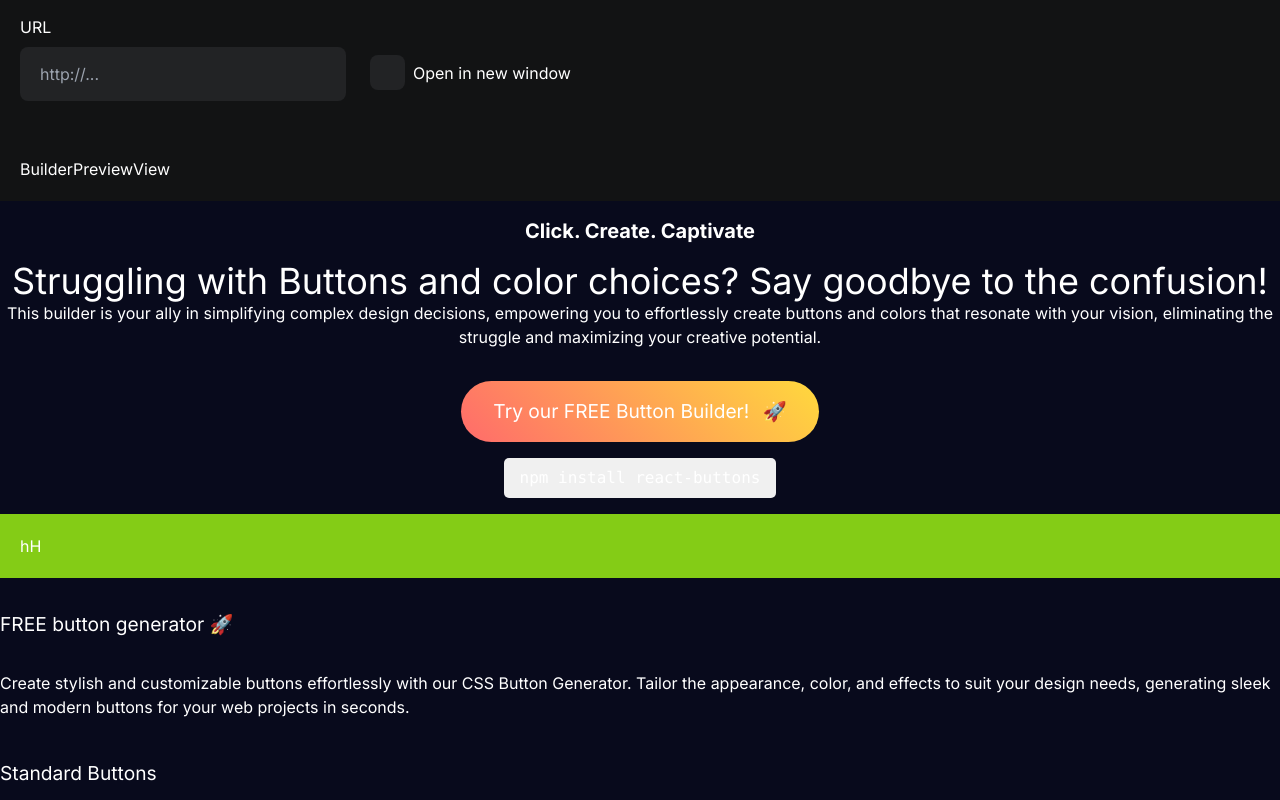
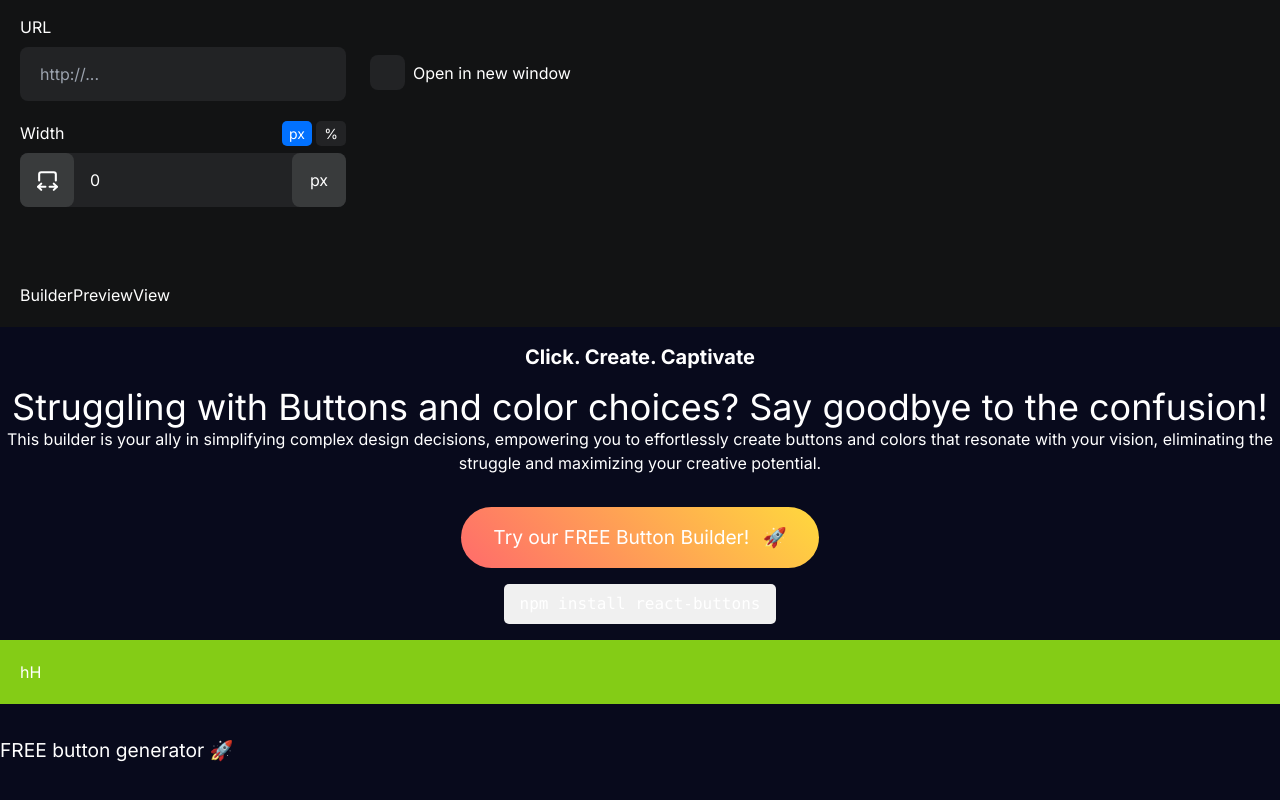
Before and after one commit to c-obsesie/react-buttons, a Next.js app: page / in a window 1280 px wide. Shown: the part 980-1780 px from the top of the page. Built offline with nearby package versions, Linux system fonts and the light colour scheme.

Commit message:
basics form updated

```diff
--- a/src/components/Builder/Builder.scss
+++ b/src/components/Builder/Builder.scss
@@ -36,6 +36,9 @@
         }
     }
 
+    .input-left-icon {
+    }
+
     *:focus,
     *:focus-visible {
         outline: none;
--- a/src/components/Builder/Components/Forms/Basics/Basics.interface.ts
+++ b/src/components/Builder/Components/Forms/Basics/Basics.interface.ts
@@ -7,12 +7,12 @@ export interface IBuilderBasics {
     width: {
         value: number;
         type: "px" | "percent";
-    } | null;
+    };
 
     height: {
         value: number;
         type: "px" | "percent";
-    } | null;
+    };
 
     padding:
         | {
--- a/src/components/Builder/Components/Forms/Basics/Basics.view.tsx
+++ b/src/components/Builder/Components/Forms/Basics/Basics.view.tsx
@@ -1,6 +1,14 @@
+import { useBuilderContext } from "@/providers/builder.provider";
 import { IoMdCheckmark } from "react-icons/io";
+import { TbArrowAutofitWidth } from "react-icons/tb";
 
 const BasicsView = () => {
+    const {
+        state: {
+            basics: { width, height },
+        },
+        setState,
+    } = useBuilderContext();
     return (
         <div className="forms-basic-view">
             <div className="border-b border-[#393b3c] pb-4 mb-4">
@@ -12,7 +20,7 @@ const BasicsView = () => {
                 <input type="text" id="text" className="w-full" />
             </div>
 
-            <div className="grid grid-cols-2 gap-6">
+            <div className="grid grid-cols-2 gap-6 mb-5">
                 <div className="flex flex-col gap-2">
                     <label htmlFor="url">URL</label>
                     <input
@@ -37,6 +45,72 @@ const BasicsView = () => {
                     </label>
                 </div>
             </div>
+
+            <div className="grid grid-cols-2 gap-6">
+                <div className="flex flex-col gap-2 mb-5 relative">
+                    <div className="left-icon bg-[#393b3c] absolute h-[54px] w-[54px] bottom-0 left-0 rounded-[8px] flex items-center justify-center">
+                        <TbArrowAutofitWidth size={25} />
+                    </div>
+
+                    <label htmlFor="text">Width</label>
+                    <input
+                        type="number"
+                        id="width"
+                        min={0}
+                        defaultValue={width?.value}
+                        className="w-full !pl-[70px] !pr-[70px]"
+                    />
+
+                    <div className="left-icon bg-[#393b3c] absolute h-[54px] w-[54px] bottom-0 right-0 rounded-[8px] flex items-center justify-center">
+                        px
+                    </div>
+
+                    <div className="absolute top-0 right-0 flex items-center gap-1">
+                        <button
+                            onClick={() => {
+                                setState((prev) => ({
+                                    ...prev,
+                                    basics: {
+                                        ...prev.basics,
+                                        width: {
+                                            ...prev.basics.width,
+                                            type: "px",
+                                        },
+                                    },
+                                }));
+                            }}
+                            className={`w-[30px] h-[25px] rounded-[5px] text-[14px] ${
+                                width?.type === "px"
+                                    ? "bg-[#0171FF]"
+                                    : "bg-[#222325]"
+                            }`}
+                        >
+                            px
+                        </button>
+                        <button
+                            onClick={() => {
+                                setState((prev) => ({
+                                    ...prev,
+                                    basics: {
+                                        ...prev.basics,
+                                        width: {
+                                            ...prev.basics.width,
+                                            type: "percent",
+                                        },
+                                    },
+                                }));
+                            }}
+                            className={`w-[30px] h-[25px] rounded-[5px] text-[14px] ${
+                                width?.type === "percent"
+                                    ? "bg-[#0171FF]"
+                                    : "bg-[#222325]"
+                            }`}
+                        >
+                            %
+                        </button>
+                    </div>
+                </div>
+            </div>
         </div>
     );
 };
--- a/src/providers/builder.provider.tsx
+++ b/src/providers/builder.provider.tsx
@@ -29,7 +29,18 @@ export const BuilderContext = createContext<IBuilderContext>(
 export const useBuilderContext = () => useContext(BuilderContext);
 
 export default function BuilderProvider({ children }: { children: ReactNode }) {
-    const [state, setState] = useState<IButtonBuilder>({} as IButtonBuilder);
+    const [state, setState] = useState<IButtonBuilder>({
+        basics: {
+            width: {
+                type: "px",
+                value: 0,
+            },
+            height: {
+                type: "px",
+                value: 0,
+            },
+        },
+    } as IButtonBuilder);
     const [activeFormComponent, setActiveFormComponent] =
         useState<BuilderForms>(BuilderForms.Basics);
     const [sidebar, setSidebar] = useState<IBuilderSidebar>(sidebarMenu);
```
